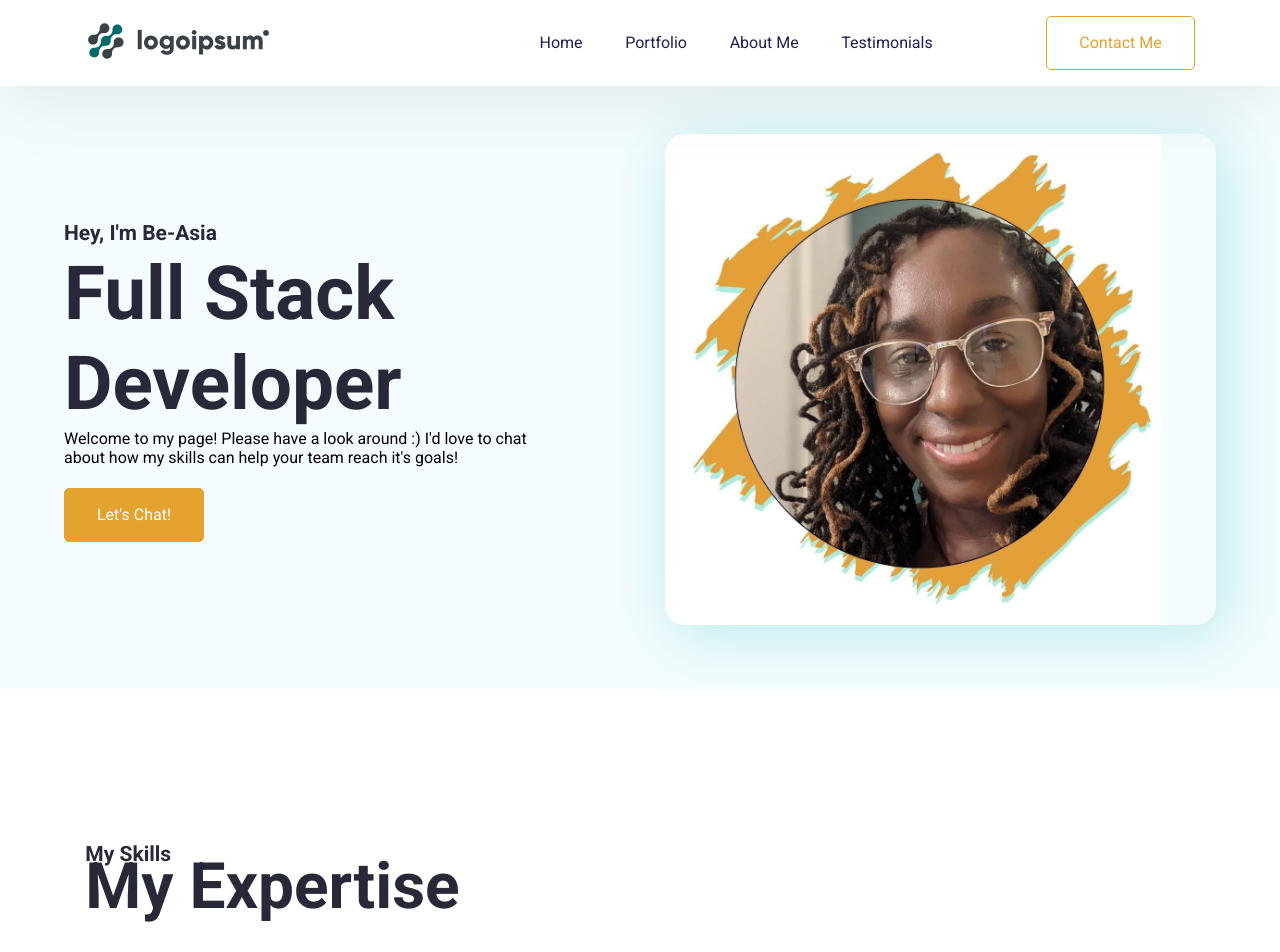
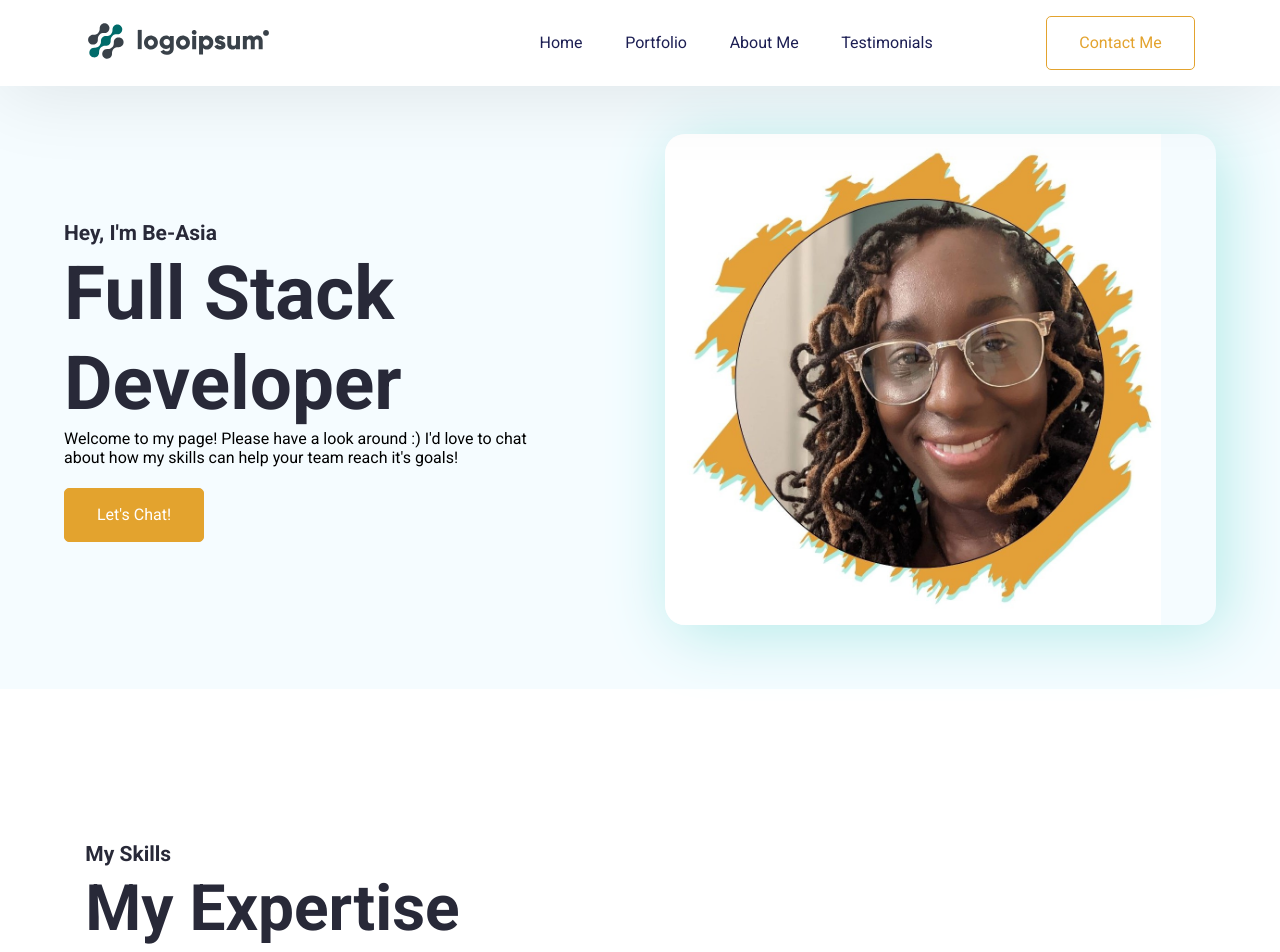
Before and after one commit to amerigirl/digitalPortfolio, a React (Create React App) app: page / in a window 1280 px wide. Shown: the top 952 px of the page. Built offline with nearby package versions, Linux system fonts and the light colour scheme.

Commit message:
small tweak

```diff
--- a/src/Pages/Home/Homescreen/MySkills/MySkills.css
+++ b/src/Pages/Home/Homescreen/MySkills/MySkills.css
@@ -11,7 +11,7 @@
   color: var(--heading-color);
   font-size: 64px;
   font-weight: 700;
-  align-height: 77px;
+  line-height: 77px;
 }
 
 .skills--section--container {
```
